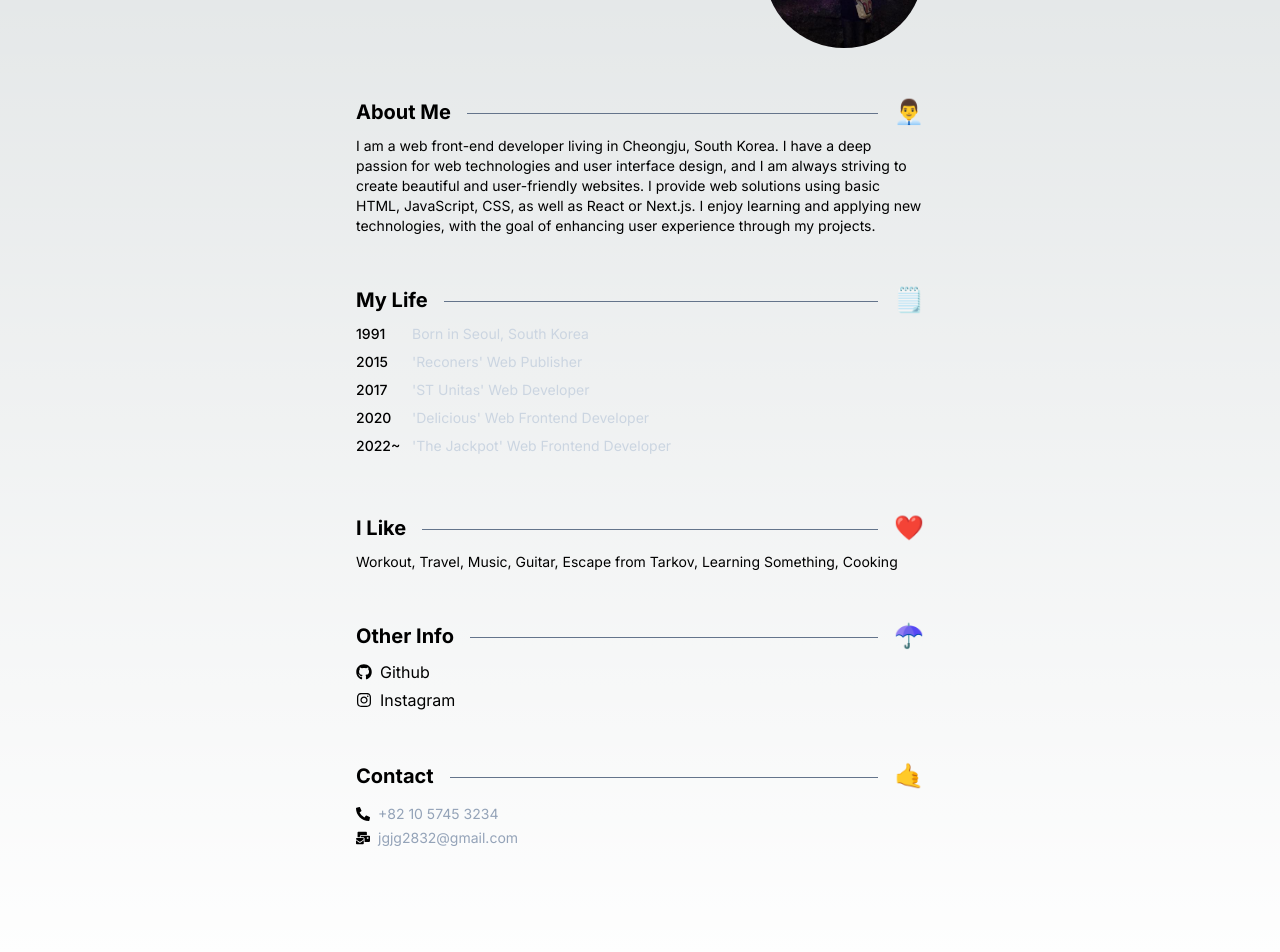
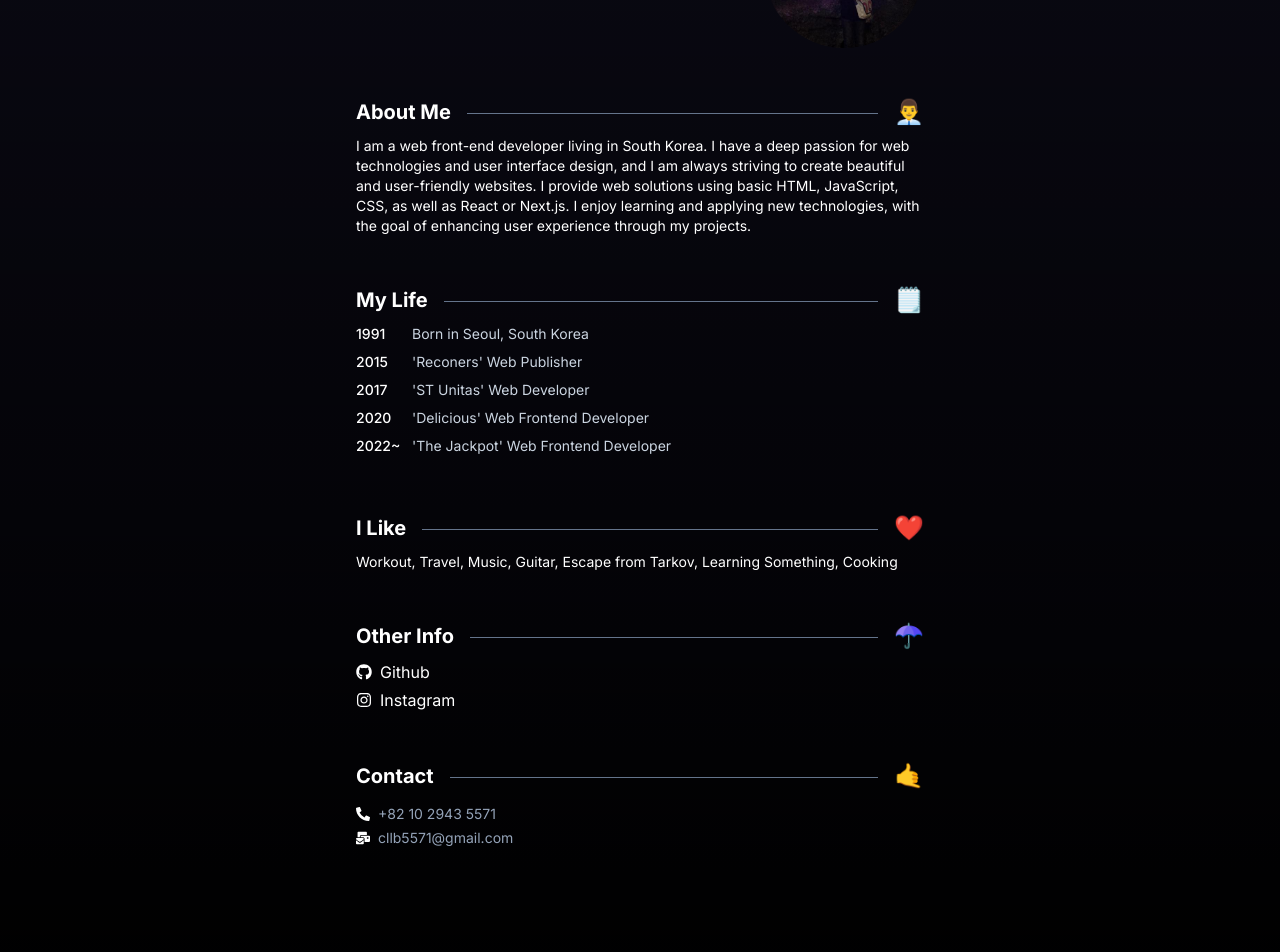
Before and after one commit to yimpetit/kyun-portfolio, a Next.js app: page /en in a window 1280 px wide. Shown: the part 580-1532 px from the top of the page. Built offline with nearby package versions, Linux system fonts and the light colour scheme.

Commit message:
feat: 개발중 메뉴 제거

```diff
--- a/locales/en.json
+++ b/locales/en.json
@@ -9,7 +9,7 @@
     "introName": "Jaekyun-Im",
     "introJob": "web frontend developer",
     "aboutMeTitle": "About Me",
-    "aboutMeDescription": "I am a web front-end developer living in Cheongju, South Korea. I have a deep passion for web technologies and user interface design, and I am always striving to create beautiful and user-friendly websites. I provide web solutions using basic HTML, JavaScript, CSS, as well as React or Next.js. I enjoy learning and applying new technologies, with the goal of enhancing user experience through my projects.",
+    "aboutMeDescription": "I am a web front-end developer living in South Korea. I have a deep passion for web technologies and user interface design, and I am always striving to create beautiful and user-friendly websites. I provide web solutions using basic HTML, JavaScript, CSS, as well as React or Next.js. I enjoy learning and applying new technologies, with the goal of enhancing user experience through my projects.",
     "myLifeTitle": "My Life",
     "myLife1991": "Born in Seoul, South Korea",
     "myLife2015": "'Reconers' Web Publisher",
--- a/src/app/[locale]/globals.css
+++ b/src/app/[locale]/globals.css
@@ -4,15 +4,15 @@
 @import url("https://fonts.googleapis.com/css2?family=Noto+Sans+KR:wght@400;500;700&display=swap");
 
 :root {
-  --foreground-rgb: 0, 0, 0;
-  --background-start-rgb: 214, 219, 220;
-  --background-end-rgb: 255, 255, 255;
+  --foreground-rgb: 255, 255, 255;
+  --background-start-rgb: 13, 12, 26;
+  --background-end-rgb: 0, 0, 0;
 }
 
 @media (prefers-color-scheme: dark) {
   :root {
     --foreground-rgb: 255, 255, 255;
-    --background-start-rgb: 0, 0, 0;
+    --background-start-rgb: 13, 12, 26;
     --background-end-rgb: 0, 0, 0;
   }
 }
--- a/src/app/[locale]/page.tsx
+++ b/src/app/[locale]/page.tsx
@@ -116,11 +116,11 @@ export default function Home() {
         <ul className="text-sm">
           <li className="pt-1 flex items-center gap-2">
             <FaPhoneAlt />
-            <div className="text-slate-400">+82 10 5745 3234</div>
+            <div className="text-slate-400">+82 10 2943 5571</div>
           </li>
           <li className="pt-1 flex items-center gap-2">
             <FaMailBulk />
-            <div className="text-slate-400">jgjg2832@gmail.com</div>
+            <div className="text-slate-400">cllb5571@gmail.com</div>
           </li>
         </ul>
       </div>
--- a/src/components/Header.tsx
+++ b/src/components/Header.tsx
@@ -16,12 +16,12 @@ const Header = ({ locale }: { locale: string }) => {
           <li className="font-bold">
             <Link href="/">{t("intro")}</Link>
           </li>
-          <li className="text-slate-500">
+          {/* <li className="text-slate-500">
             <Link href="/works">{t("work")}</Link>
           </li>
           <li className="text-slate-500">
             <Link href="#">{t("etc")}</Link>
-          </li>
+          </li> */}
         </ul>
         <div className="w-px h-full bg-slate-500"></div>
         <ul className="flex gap-4 text-sm text-slate-500">
--- a/src/i18n/routing.ts
+++ b/src/i18n/routing.ts
@@ -3,7 +3,7 @@ import { createSharedPathnamesNavigation } from "next-intl/navigation";
 
 export const routing = defineRouting({
   // A list of all locales that are supported
-  locales: ["en", "kr"],
+  locales: ["kr", "en"],
 
   // Used when no locale matches
   defaultLocale: "kr",
```
